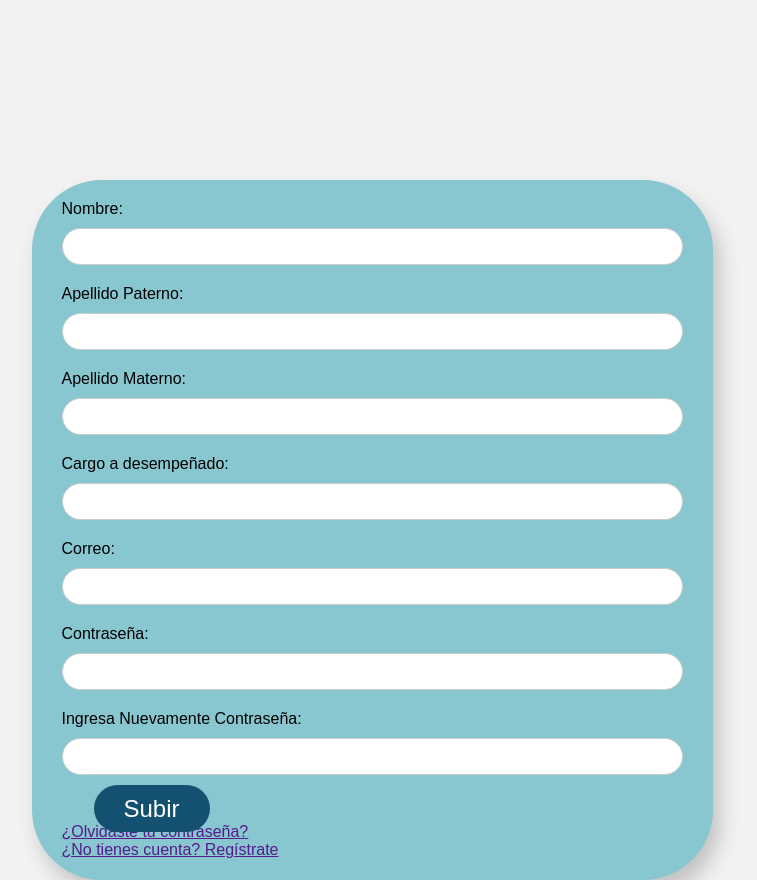
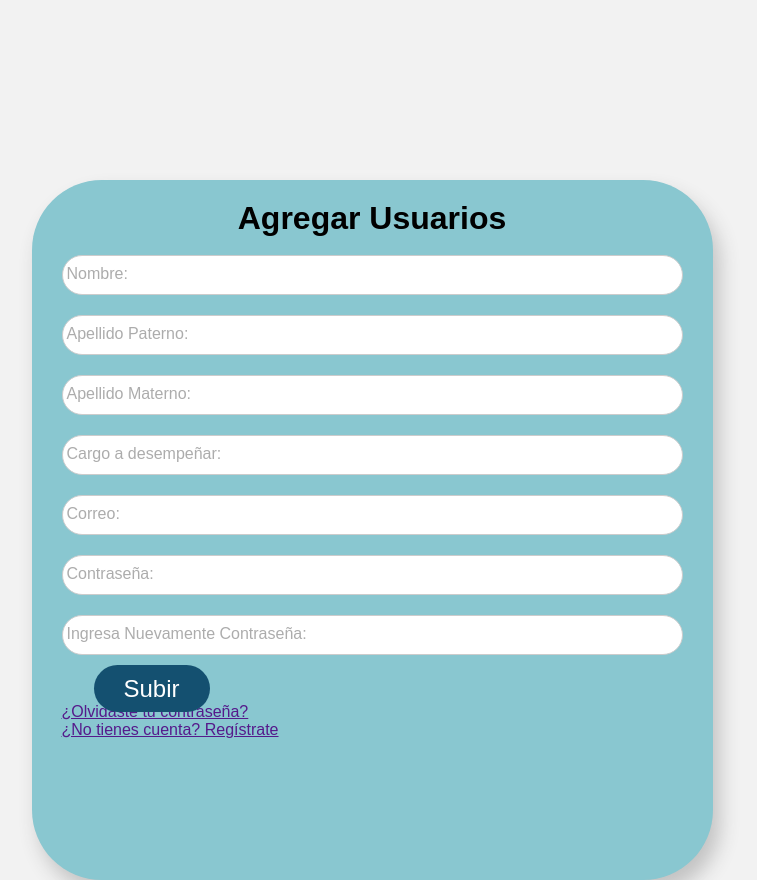
Before and after one commit to luishmn/Proyecto-CONAIC, a PHP site: page /registrar_usuario/registraUsuarios.html in a window 1280 px wide. Shown: the whole page, without its empty margins (268-1025 px from the left). Run offline with PHP 8.4, Linux system fonts and the light colour scheme.

Commit message:
registra Usuarios arriba

```diff
--- a/registrar_usuario/registraUsuarios.html
+++ b/registrar_usuario/registraUsuarios.html
@@ -10,28 +10,48 @@
 
 
     <form  class="from-login">
-        <div class="form_group">
-            <label>Nombre:</label>
-            <input type="text" id="nombre" name="nombre" required>
 
-            <label>Apellido Paterno:</label>
-            <input type="text" id="aleppidoP" name="apellidoP" required>
 
-            <label>Apellido Materno:</label>
-            <input type="text" id="aleppidoM" name="apellidoM" required>
+            <h1 class="centrar">Agregar Usuarios</h1>
+            <br>
 
-            <label>Cargo a desempeñado:</label>
-            <input type="text" id="cargo" name="cargo" required>
+            <label for="nada" class="form_label"></label>
 
-            <label>Correo:</label>
-            <input type="email" id="corre" name="correo" required>
+            <div class="form_group">
+            <input type="text" id="nombre" class="form_input" placeholder=" " name="nombre" required>
+            <label for="nombre" class="form_label">Nombre:</label>
+            </div>
 
-            <label>Contraseña:</label>
-            <input type="text" id="contrasena" name="contrasena" required>
+            <div class="form_group">
+            <input type="text" id="apellidoP" class="form_input" placeholder=" " name="apellidoP" required>
+            <label for="apellidoP" class="form_label">Apellido Paterno:</label>
+            </div>
 
-            <label>Ingresa Nuevamente Contraseña:</label>
-            <input type="text" id="contrasenaV" name="contrasenaV" required>
-        </div>
+
+            <div class="form_group">
+            <input type="text" id="apellidoM" class="form_input" placeholder=" " name="apellidoM" required>
+            <label for="apellidoM" class="form_label">Apellido Materno:</label>
+
+            <div class="form_group">
+            <input type="text" id="cargo" class="form_input" placeholder=" " name="cargo" required>
+            <label for="cargo" class="form_label">Cargo a desempeñar:</label>
+            </div>
+
+
+            <div class="form_group">
+            <input type="email" id="correo" class="form_input" placeholder=" " name="correo" required>
+            <label for="correo" class="form_label">Correo:</label>
+            </div>
+
+            <div class="form_group">
+            <input type="text" id="contrasena" class="form_input" placeholder=" " name="contrasena" required>
+            <label for="contrasena" class="form_label">Contraseña:</label>
+            </div>
+
+            <div class="form_group">
+            <input type="text" id="contrasenaV" class="form_input" placeholder=" " name="contrasenaV" required>
+            <label for="contrasenaV" class="form_label">Ingresa Nuevamente Contraseña:</label>
+            </div>
 
         <div class="buttons">
             <a href="#" class="btn btn-1">Subir</a>
--- a/registrar_usuario/registraUsuariosD.css
+++ b/registrar_usuario/registraUsuariosD.css
@@ -18,6 +18,10 @@ body {
 }
 
 h2 {
+    text-align: center;
+}
+
+.centrar {
     text-align: center;
 }
 
@@ -68,7 +72,7 @@ input[type="submit"]:hover {
 .form_label{
     color: var(--color);
     cursor: pointer;
-    position: absolute;
+    position:absolute;
     top:0;
     left: 5px;
     transform: translateY(10px);
@@ -79,7 +83,7 @@ input[type="submit"]:hover {
 .form_input:not(:placeholder-shown)+ .form_label{
     transform:translateY(-12px) scale(.7);
     transform-origin: top left;
-    --color:#3866f2;
+    --color:#000000;
 }
 
 
```
